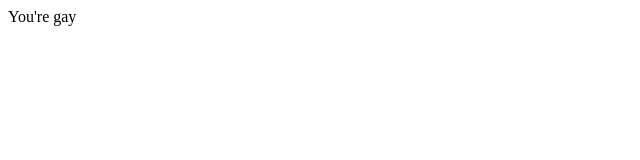
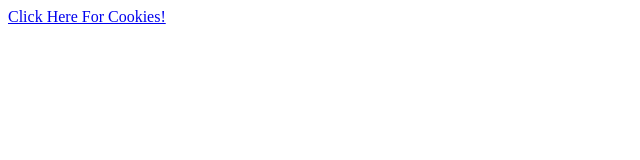
Before and after one commit to xRqz3r/xrqz3r.github.io, a plain HTML site: page index.html in a window 1280 px wide. Shown: the whole page, without its empty margins (0-640 px from the left). Drawn offline with Linux system fonts and the light colour scheme.

Commit message:
Update index.html

```diff
--- a/index.html
+++ b/index.html
@@ -1,4 +1 @@
-<html>
-<title> xRqz3r </title>
-<text> You're gay </text>
-</html>
+<a href="https://youtu.be/dQw4w9WgXcQ">Click Here For Cookies!</a>
```
